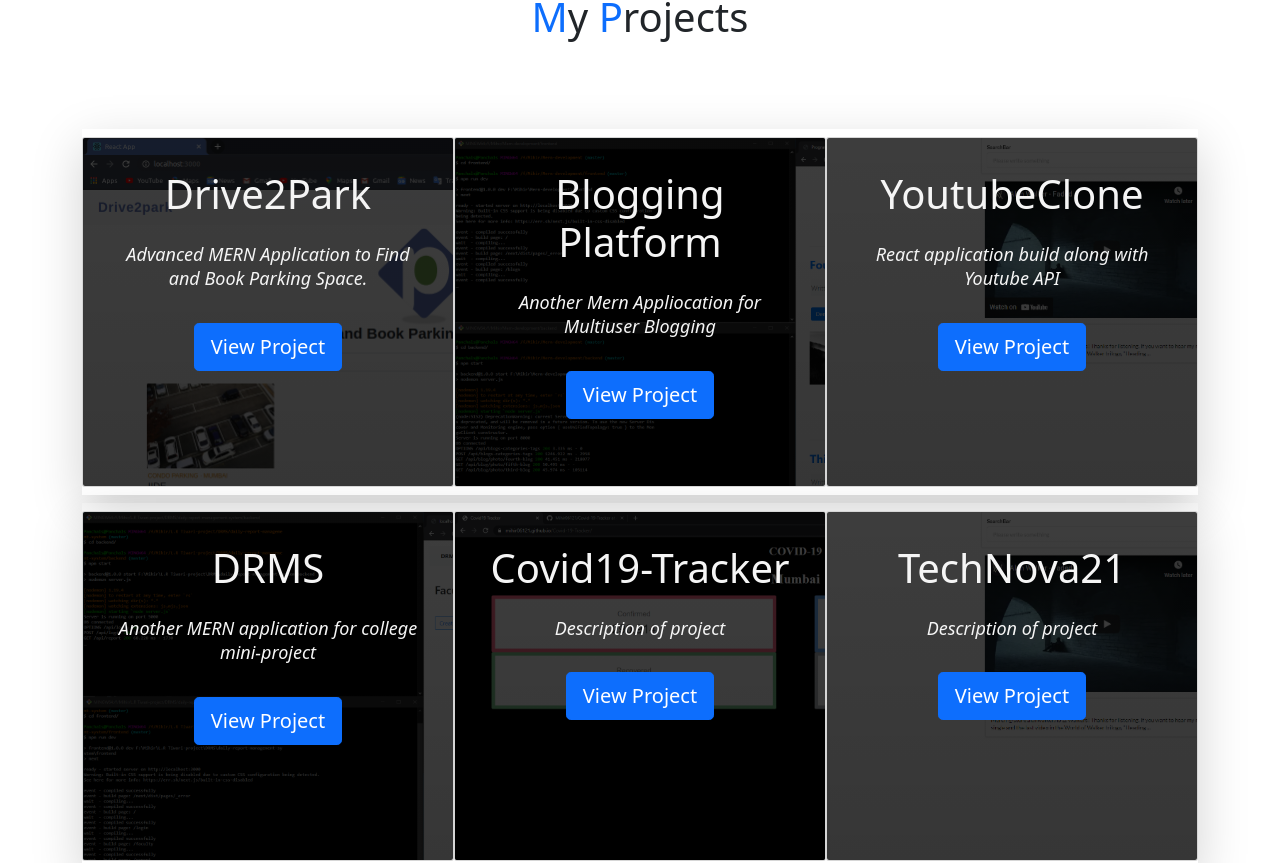
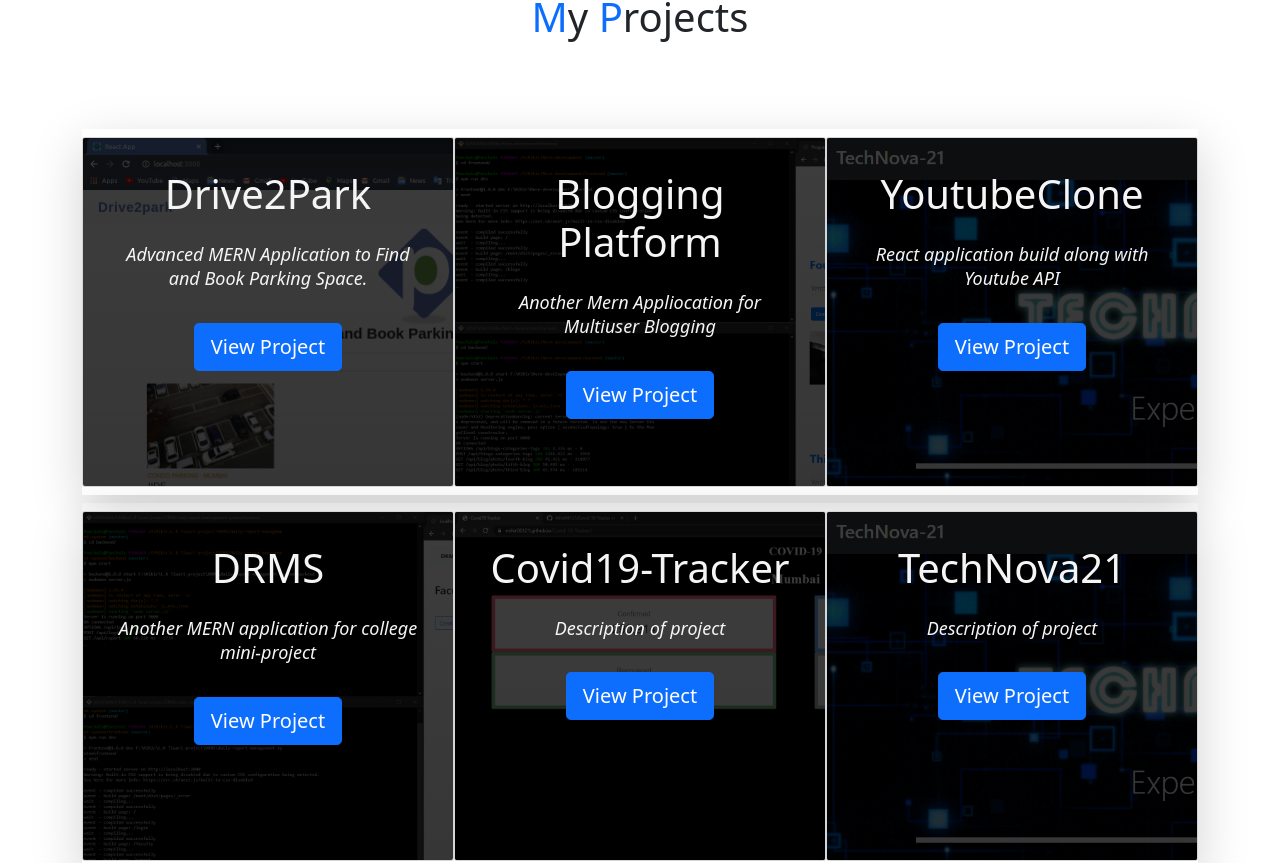
Before and after one commit to Mihir06121/Portfolio-v2, a React (Create React App) app: page / in a window 1280 px wide. Shown: the part 1519-2382 px from the top of the page. Built offline with nearby package versions, Linux system fonts and the light colour scheme; the HTML template or start-up script is replaced by a standard one.

Commit message:
new project added

```diff
--- a/src/components/pages/Home.css
+++ b/src/components/pages/Home.css
@@ -111,6 +111,9 @@ ul {
 }
 .card-img2:nth-child(2):before {
 	background-image: url(../../images/assects/Annotation\ 2020-12-28\ 113046.png);
+}
+.card-img:nth-child(3):before {
+	background-image: url(../../images/assects/technova21.png);
 }
  .content {
 	 position: relative;
```
